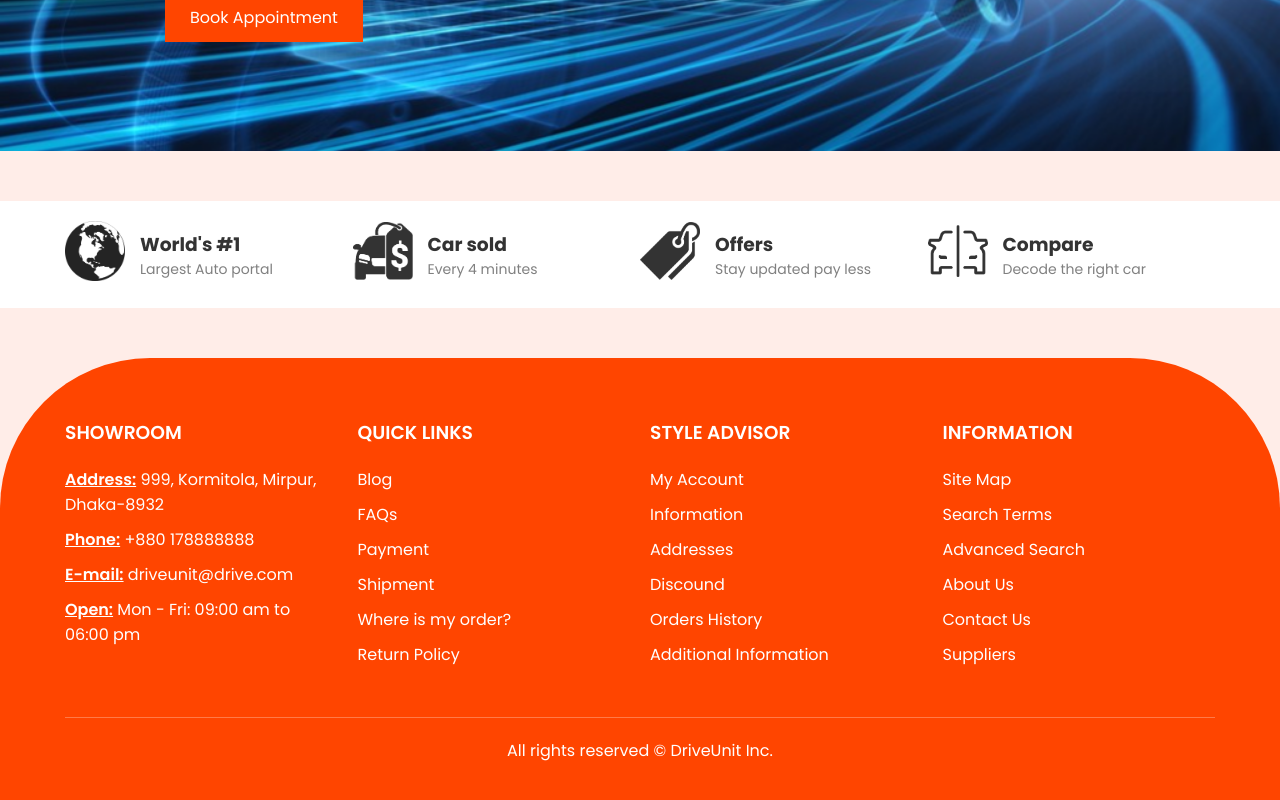
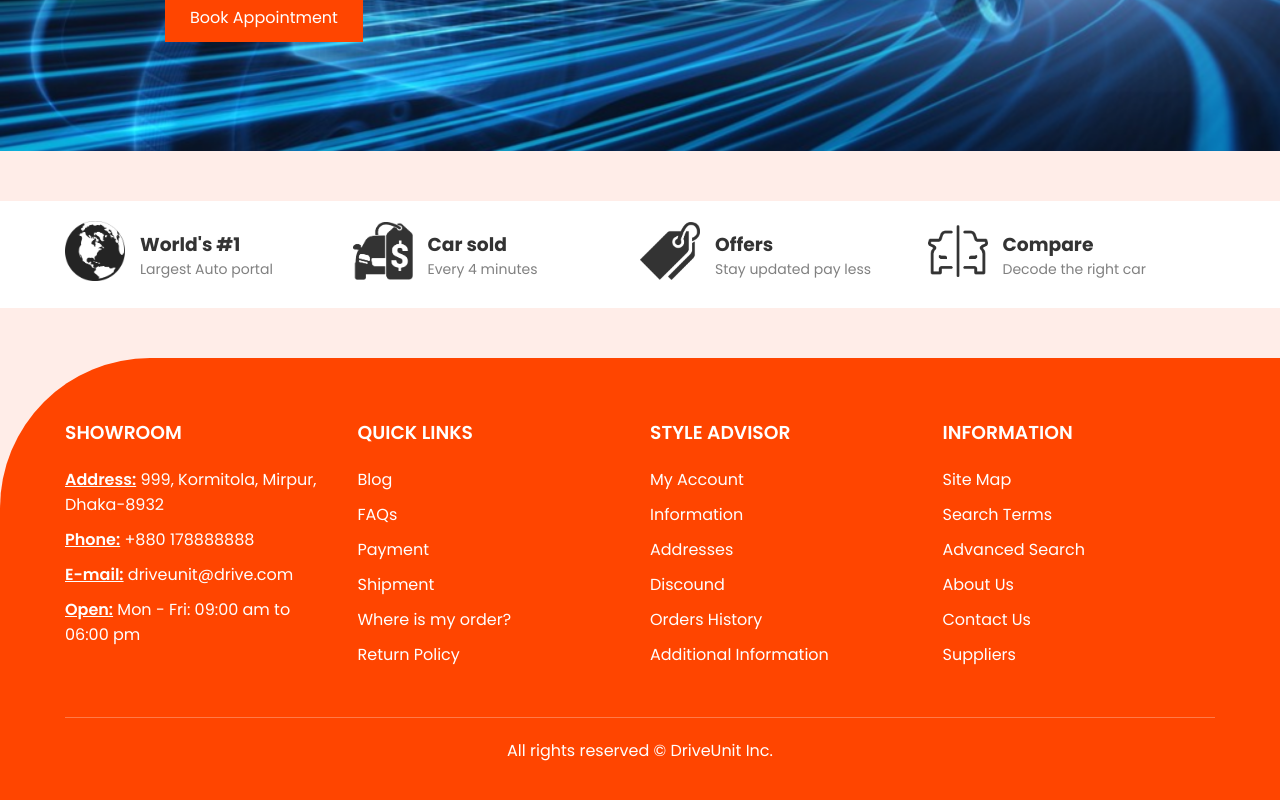
Before and after one commit to azizulwd/niche-related-website-clineside, a React (Create React App) app: page / in a window 1280 px wide. Shown: the part 508-1308 px from the top of the page. Built offline with nearby package versions, Linux system fonts and the light colour scheme.

Commit message:
update footer

```diff
--- a/src/Pages/Shared/Footer/Footer.css
+++ b/src/Pages/Shared/Footer/Footer.css
@@ -3,7 +3,6 @@
     padding: 60px 0;
     color: #fff;
     border-top-left-radius: 150px;
-    border-top-right-radius: 150px;
 }
 .footer_inner {
     display: grid;
```
